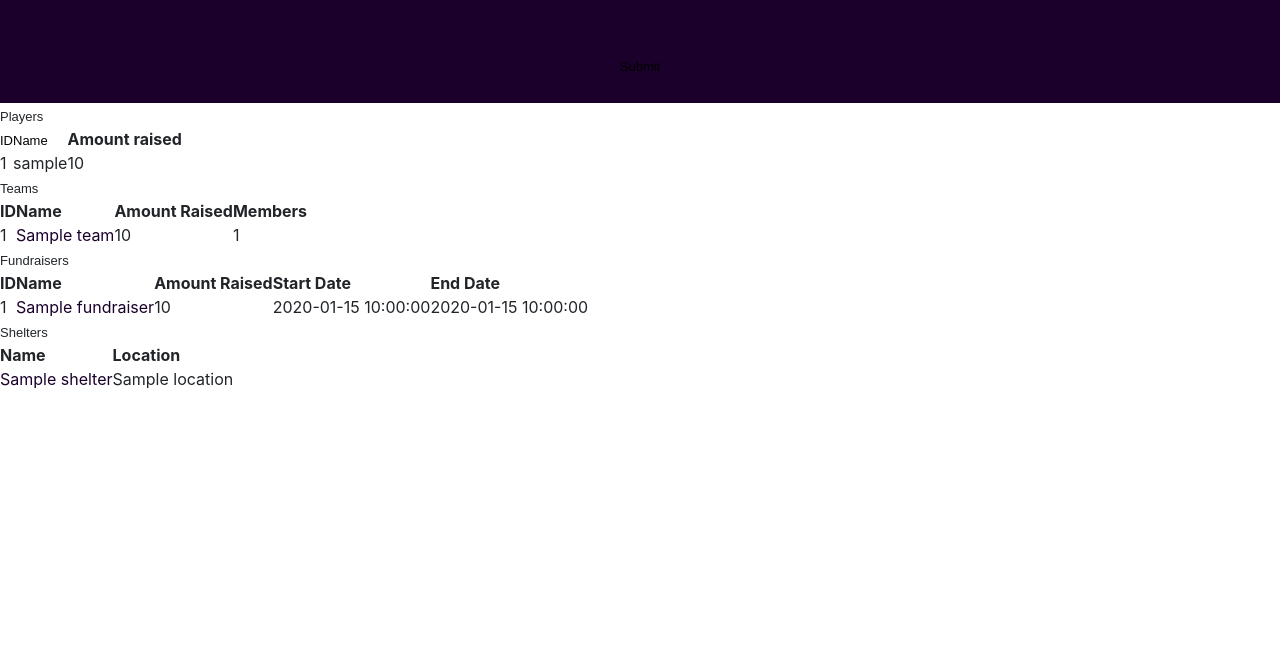
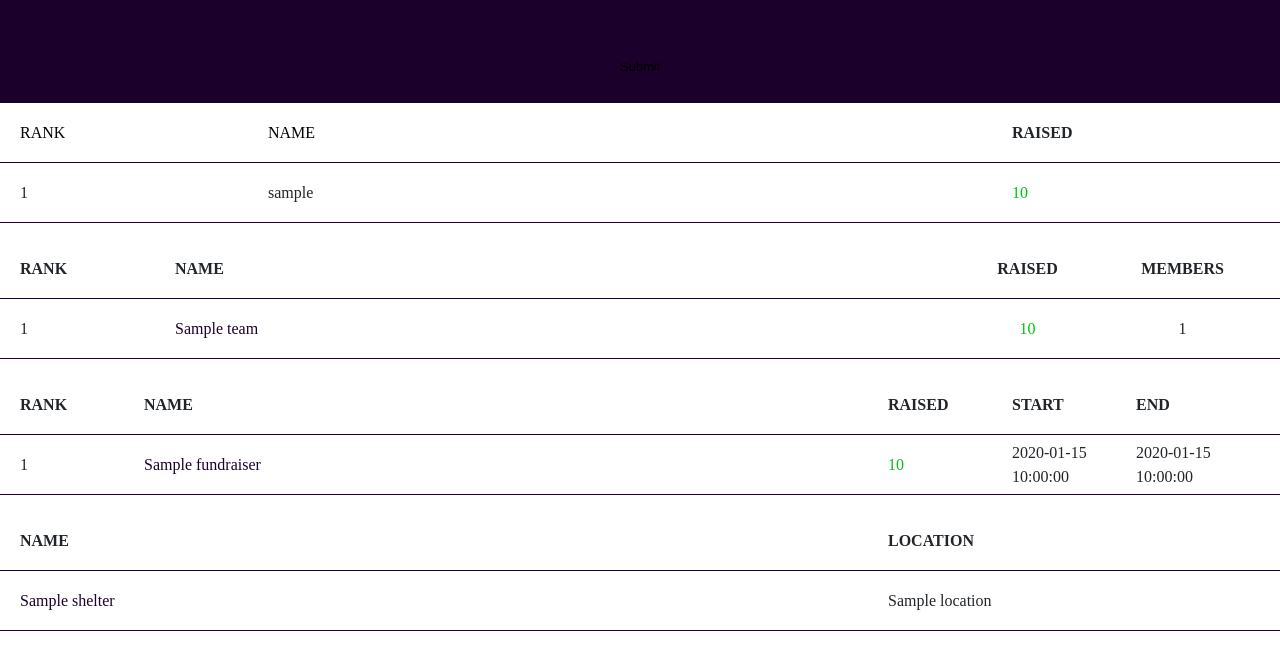
Before and after one commit to pksebben/paws, a Python web app: template python/pyg/web/templates/content_search.html in a window 1280 px wide. Shown: the part 40-710 px from the top of the page. Run offline with Jinja, Linux system fonts and the light colour scheme; the template is opened without the code that fills it: most values are stand-ins (such as "Sample title", 1, 10 or a date in 2020); form fields are guessed from the names that the template uses; some libraries are stand-ins or nearby versions; some web fonts are replaced.

Commit message:
Search page results styles

```diff
--- a/python/pyg/web/static/scss/modules/table.scss
+++ b/python/pyg/web/static/scss/modules/table.scss
@@ -1,27 +1,35 @@
 .table{
+      width:100%;
+}
+.table-header{
 
 }
-
 .table-row{
         padding:0 40px;
         @include flexbox();
         @include flex-direction(row);
-
         height:100px;
         position: relative;
         transition: background-color .5s ease-in-out;
-        th{
+        th,
+        th button{
                 font-family: alphaHeadline;
                 text-transform: uppercase;
                 font-size: 16px;
+                font-style:normal;
+                text-align: left;
         }
-        .table-cell,
-        th{
+        .table-cell{
                 @include flex-grow(1);
                 @include flexbox();
                 @include flex-direction(column);
                 @include justify-content(center);
                 @include align-items(stretch);
+                font-family: alphaHeadline;
         }
 
 }
+.table-cell-rank{}
+.table-cell-avatar{}
+.table-cell-name{}
+.table-cell-donations{}
--- a/python/pyg/web/static/scss/views/search.scss
+++ b/python/pyg/web/static/scss/views/search.scss
@@ -89,36 +89,59 @@
                 }
         }
 }
-.search-table{
-        .search-table-row{
-                border-bottom:2px solid $dkpurple;
-                .search-table-cell{
-                        @include flex-grow(1);
-                }
-                .search-table-cell-name{
-                        width:50%;
-                }
+
+.search{
+        .table-row{
+                height:60px;
+                border-bottom:1px solid $dkpurple;
+                padding:0 20px;
+        }
+        td.search-table-raised{
+                color: $green;
         }
 }
+//3 columns
 #player_results{
-        .search-table-cell-player_results-id{}
-        .search-table-cell-player_results-name{}
-        .search-table-cell-player_results-dontations{}
+        th,
+        td{
+                width:20%;
+        }
+        .search_table-name{
+                width:60%;
+        }
+}
+//4 columns
+#fundraiser_results{
+        th,
+        td{
+                width:10%;
+        }
+        .search_table-name{
+                width:60%;
+        }
 }
 #team_results{
-        .search-table-celle-team_results-id{}
-        .search-table-celle-team_results-name{}
-        .search-table-celle-team_results-donations{}
-        .search-table-celle-team_results-members{}
+        th,
+        td{
+                width:10%;
+        }
+        .search_table-name{
+                width:60%;
+        }
+        .search-table-raised{
+                text-align:center;
+        }
+        .search-table-members{
+                text-align:center;
+        }
 }
-#fundraiser_results{
-        .search-table-cell-fundraiser_results-id{}
-        .search-table-cell-fundraiser_results-name{}
-        .search-table-cell-fundraiser_results-donations{}
-        .search-table-cell-fundraiser_results-start{}
-        .search-table-cell-fundraiser_results-end{}
+//2 columns
+#shelter_results{
+        th,
+        td{
+                width:30%;
+        }
+        .search_table-name{
+                width:70%;
+        }
 }
-#shelter_results{
-      .search-table-cell-shelter_results-name{}
-      .search-table-cell-shelter_results-location{}
-}
--- a/python/pyg/web/static/styles.css
+++ b/python/pyg/web/static/styles.css
@@ -426,6 +426,9 @@ a {
         #Nav ul li.nav-donate:hover {
           background-color: #009910; }
 
+.table {
+  width: 100%; }
+
 .table-row {
   padding: 0 40px;
   display: -webkit-box;
@@ -440,12 +443,14 @@ a {
   height: 100px;
   position: relative;
   transition: background-color .5s ease-in-out; }
-  .table-row th {
+  .table-row th,
+  .table-row th button {
     font-family: alphaHeadline;
     text-transform: uppercase;
-    font-size: 16px; }
-  .table-row .table-cell,
-  .table-row th {
+    font-size: 16px;
+    font-style: normal;
+    text-align: left; }
+  .table-row .table-cell {
     -webkit-flex-grow: 1;
     -moz-flex-grow: 1;
     -ms-flex-grow: 1;
@@ -468,7 +473,8 @@ a {
     -moz-align-items: stretch;
     -ms-align-items: stretch;
     -ms-flex-align: stretch;
-    align-items: stretch; }
+    align-items: stretch;
+    font-family: alphaHeadline; }
 
 .leaderboard {
   background-color: #1b002b; }
@@ -1084,15 +1090,40 @@ li.leaderboard-list-item:first-child .leaderboard-list-item-name {
         color: #1b002b;
         cursor: pointer; }
 
-.search-table .search-table-row {
-  border-bottom: 2px solid #1b002b; }
-  .search-table .search-table-row .search-table-cell {
-    -webkit-flex-grow: 1;
-    -moz-flex-grow: 1;
-    -ms-flex-grow: 1;
-    flex-grow: 1; }
-  .search-table .search-table-row .search-table-cell-name {
-    width: 50%; }
+.search .table-row {
+  height: 60px;
+  border-bottom: 1px solid #1b002b;
+  padding: 0 20px; }
+.search td.search-table-raised {
+  color: #00c214; }
+
+#player_results th,
+#player_results td {
+  width: 20%; }
+#player_results .search_table-name {
+  width: 60%; }
+
+#fundraiser_results th,
+#fundraiser_results td {
+  width: 10%; }
+#fundraiser_results .search_table-name {
+  width: 60%; }
+
+#team_results th,
+#team_results td {
+  width: 10%; }
+#team_results .search_table-name {
+  width: 60%; }
+#team_results .search-table-raised {
+  text-align: center; }
+#team_results .search-table-members {
+  text-align: center; }
+
+#shelter_results th,
+#shelter_results td {
+  width: 30%; }
+#shelter_results .search_table-name {
+  width: 70%; }
 
 /* Smartphones (portrait and landscape) ----------- */
 @media only screen and (min-device-width: 320px) and (max-device-width: 480px) {
--- a/python/pyg/web/templates/content_search.html
+++ b/python/pyg/web/templates/content_search.html
@@ -21,77 +21,73 @@
   <div class="searchResults">
 
     {% if results.players[0] is defined %}
-    <label for="player_results">Players</label>
-    <table id="player_results">
-      <tr>
-	<th><button onclick={% set sortby = "id" %}>ID</button></th>
-	<th><button onclick={% set sortby = "name" %}>Name</button></th>
-	<th>Amount raised</th>
+    <table id="player_results" class="table">
+      <tr class="table-row">
+	<th class="search-table-rank table-cell"><button onclick={% set sortby = "id" %}>Rank</button></th>
+	<th class="search_table-name table-cell"><button onclick={% set sortby = "name" %}>Name</button></th>
+	<th class="table-cell">Raised</th>
       </tr>
       {% for i in results.players|sort(attribute=sortby) %}
-      <tr>
-	<td>{{ i.id }}</td>
-	<td>{{ i.handle }}</td>
-	<td>{{ i.donations|sum(attribute="amount") }}</td>
+      <tr class="table-row">
+	<td class="search-table-rank table-cell">{{ i.id }}</td>
+	<td class="search_table-name table-cell">{{ i.handle }}</td>
+	<td class="search-table-raised table-cell">{{ i.donations|sum(attribute="amount") }}</td>
       </tr>
       {% endfor %}
     </table>
     {% endif %}
 
     {% if results.teams[0] is defined %}
-    <label for="team_results">Teams</label>
-    <table id="team_results">
-      <tr>
-	<th>ID</th>
-	<th>Name</th>
-	<th>Amount Raised</th>
-	<th>Members</th>
+    <table id="team_results" class="table">
+      <tr class="table-header table-row">
+	<th class="search-table-rank table-cell">Rank</th>
+	<th class="search_table-name table-cell">Name</th>
+	<th class="search-table-raised table-cell">Raised</th>
+	<th class="search-table-members table-cell">Members</th>
       </tr>
       {% for i in results.teams %}
-      <tr>
+      <tr class="table-row">
 
-	<td>{{ i.id }}</td>
-	<td><a href="/teamprofile/{{i.id}}">{{ i.name }}</a></td>
-	<td>{{ i.members.donations|sum(attribute="amount") }}</td>
-	<td>{{ i.members|length() }}</td>
+	<td class="search-table-rank table-cell">{{ i.id }}</td>
+	<td class="search_table-name table-cell"><a href="/teamprofile/{{i.id}}">{{ i.name }}</a></td>
+	<td class="search-table-raised table-cell">{{ i.members.donations|sum(attribute="amount") }}</td>
+	<td class="search-table-members table-cell">{{ i.members|length() }}</td>
       </tr>
       {% endfor %}
     </table>
     {% endif %}
 
     {% if results.fundraisers[0] is defined %}
-    <label for="fundraiser_results">Fundraisers</label>
-    <table id="fundraiser_results">
-      <tr>
-	<th>ID</th>
-	<th>Name</th>
-	<th>Amount Raised</th>
-	<th>Start Date</th>
-	<th>End Date</th>
+    <table id="fundraiser_results" class="table">
+      <tr class="table-header table-row">
+	<th class="search-table-rank table-cell">Rank</th>
+	<th class="search_table-name table-cell">Name</th>
+	<th class="table-cell">Raised</th>
+	<th class="table-cell">Start</th>
+	<th class="table-cell">End</th>
       </tr>
       {% for i in results.fundraisers %}
-      <tr>
-	<td>{{ i.id }}</td>
-	<td><a href="/fundraiser/{{ i.id }}">{{ i.name }}</a></td>
-	<td>{{ i.donations|sum(attribute="amount") }}</td>
-	<td>{{ i.start_date }}</td>
-	<td>{{ i.end_date }}</td>
+      <tr class="table-header table-row">
+	<td class="search-table-rank table-cell">{{ i.id }}</td>
+	<td class="search_table-name table-cell"><a href="/fundraiser/{{ i.id }}">{{ i.name }}</a></td>
+	<td class="search-table-raised table-cell">{{ i.donations|sum(attribute="amount") }}</td>
+	<td class="table-cell">{{ i.start_date }}</td>
+	<td class="table-cell">{{ i.end_date }}</td>
       </tr>
       {% endfor %}
     </table>
     {% endif %}
 
     {% if results.shelters[0] is defined %}
-    <label for="shelter_results">Shelters</label>
-    <table id="shelter_results">
-      <tr>
-	<th>Name</th>
-	<th>Location</th>
+    <table id="shelter_results" class="table">
+      <tr class="table-header table-row">
+	<th class="search_table-name table-cell" class="search_table-name">Name</th>
+	<th class="table-cell">Location</th>
       </tr>
       {% for i in results.shelters %}
-      <tr>
-	<td><a href="/shelter/{{ i.id }}">{{ i.name }}</td>
-	<td>{{ i.location }}</td>
+      <tr class="table-row">
+	<td class="search_table-name table-cell"><a href="/shelter/{{ i.id }}">{{ i.name }}</td>
+	<td class="table-cell">{{ i.location }}</td>
       </tr>
       {% endfor %}
     </table>
```
Also changed, not shown: 1 other file.
